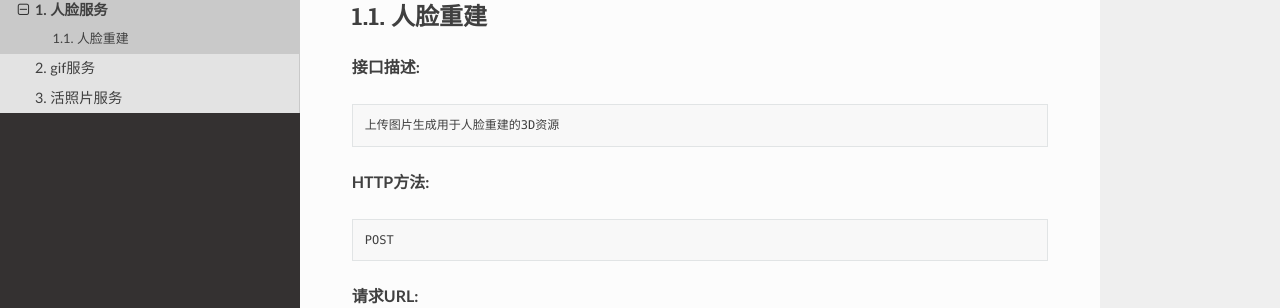
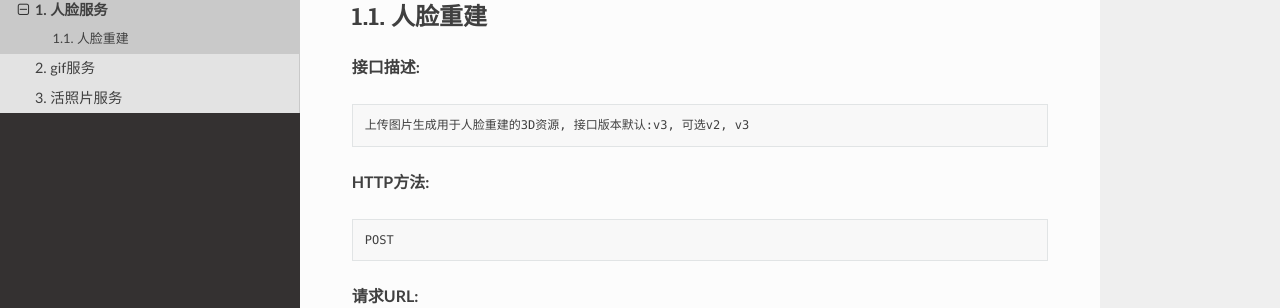
Before and after one commit to avatarworks/doc, a Sphinx documentation site: the page built from source/api/face.rst, in a window 1280 px wide and 900 px high. Shown: the part 171-479 px from the top of the window. Built offline with Sphinx 7.4.7 and the Read the Docs theme 2.0.0, drawn with Linux system fonts in a browser that asks for light colours.

Commit message:
Update face.rst

```diff
--- a/source/api/face.rst
+++ b/source/api/face.rst
@@ -7,7 +7,7 @@
 **接口描述:**
 ::
 
-    上传图片生成用于人脸重建的3D资源
+    上传图片生成用于人脸重建的3D资源, 接口版本默认:v3, 可选v2, v3
 
 **HTTP方法:**
 ::
```
